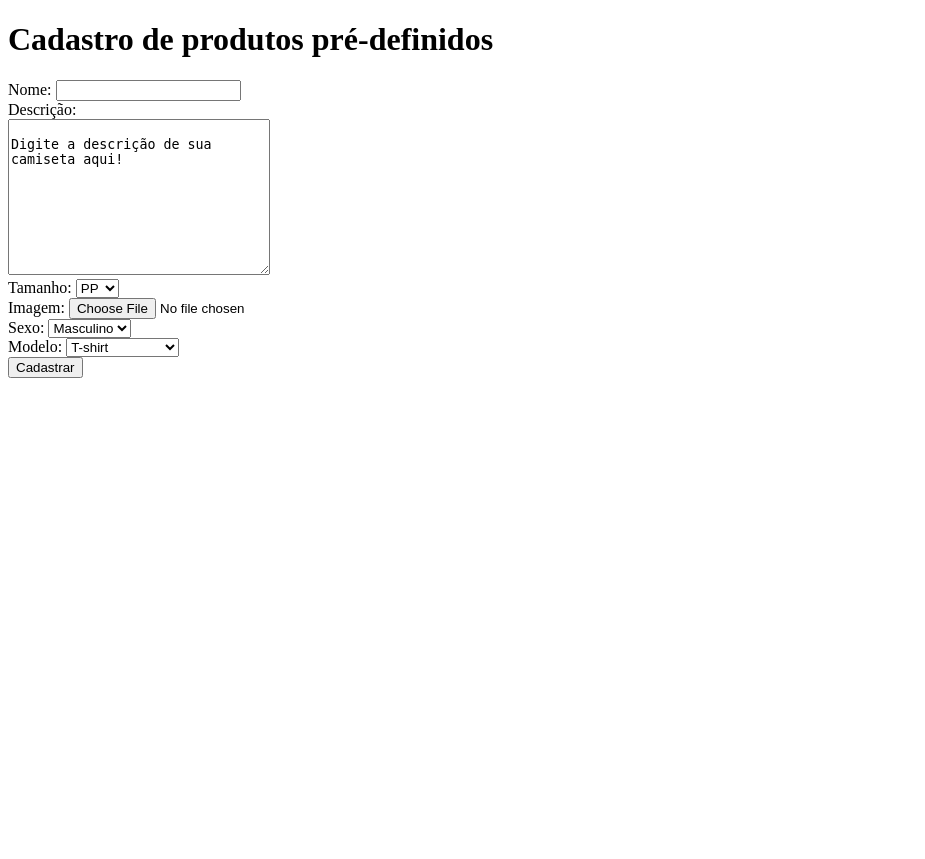
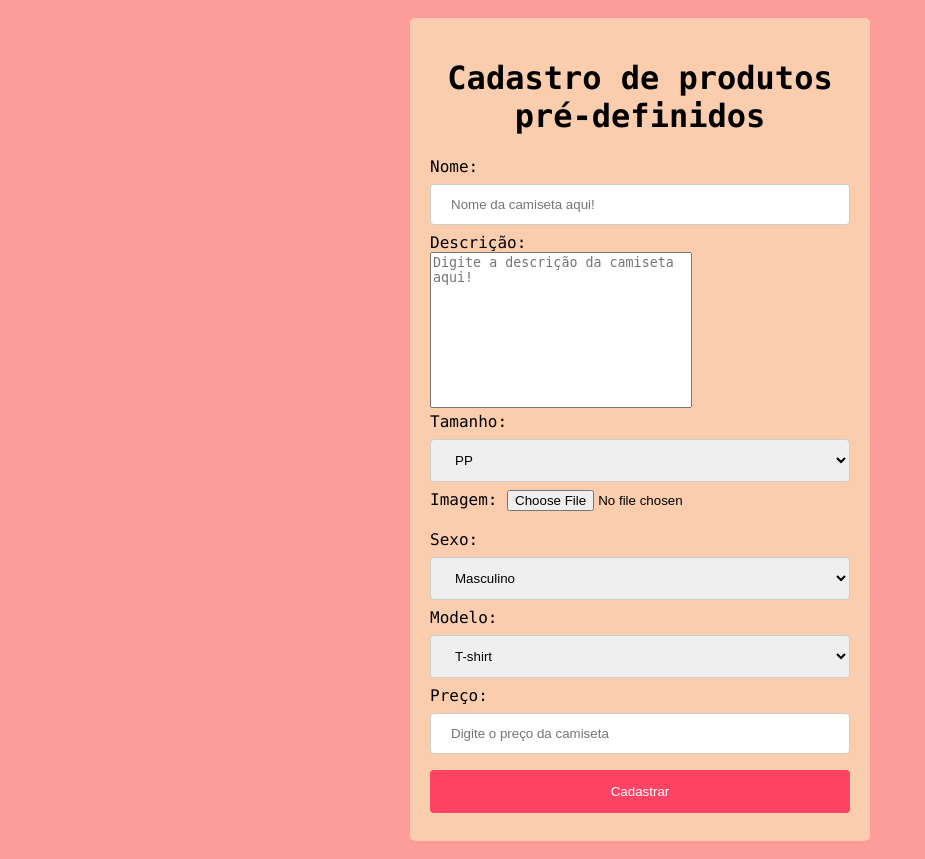
Before and after one commit to Pebarrocha/projetoSitePersonalizarCamiseta, a PHP site: page /cadastroProdutoPreDefinidoVIEW.php in a window 1280 px wide. Shown: the whole page, without its empty margins (0-925 px from the left). Before the commit the page ends 378 px from the top, so only its background shows below. Run offline with PHP 8.4, Linux system fonts and the light colour scheme.

Commit message:
VIEW + PREPARAÇÃO PARA CSS

```diff
--- a/view/cadastroProdutoPreDefinidoVIEW.php
+++ b/view/cadastroProdutoPreDefinidoVIEW.php
@@ -19,7 +19,7 @@ Processo('incluir');
 <html>
 	<head lang="pt-br">
 		<meta charset="utf-8">
-		<!--<link rel="stylesheet" type="text/css" href="css/estilo_cadastro_cliente.css">-->
+		<link rel="stylesheet" type="text/css" href="css/predefinido.css?13082018">
 		<title>Cadastro de Camisetas Pré-Definidas</title>
 
 		<style type="text/css">
@@ -30,21 +30,21 @@ Processo('incluir');
 
 	<body>
 
-		<h1> Cadastro de produtos pré-definidos </h1>
+
 
 		<!--
 			Criação dos formularios para recebimento das informações digitadas pelo usuário
 			O input do formulario (a entrada) é representada pelo seu "name", o valor do name do input será responsavel por enviar o valor do dado digitado pra o controller e depois para o banco de dados
 		-->
+		<div>
+			<h1> Cadastro de produtos pré-definidos </h1>
 		<form action="#" name="form" id="form" method="post">
 
 			<label>Nome:</label>
-			<input type="text" name="nome" id="nome"> <br>
+			<input type="text" name="nome" id="nome" placeholder="Nome da camiseta aqui!"> <br>
 
 			<label>Descrição:</label> <br>
-			<textarea name="descricao" id="descricao" rows="10" cols="30">
-				Digite a descrição de sua camiseta aqui!
-			</textarea><br>
+			<textarea name="descricao" id="descricao" rows="10" cols="30" placeholder="Digite a descrição da camiseta aqui!"></textarea><br>
 
 			<label>Tamanho:</label> <select name="tamanho" id="tamanho">
 				<option value="PP">PP</option>
@@ -55,7 +55,7 @@ Processo('incluir');
 			</select><br>
 
 			<label>Imagem:</label> <input type="file" name="imagem"><br>
-
+			<br>
 			<label>Sexo:</label> <select name="sexo" id="sexo">
 				<option value="masculino">Masculino</option>
 				<option value="feminino">Feminino</option>
@@ -69,11 +69,15 @@ Processo('incluir');
 				<option value="cropped">Cropped</option>
 			</select><br>
 
+			<label>Preço:</label>
+				<input type="text" name="preco" id="preco" placeholder="Digite o preço da camiseta">
+
 			<!--O primeiro button é visivel para o usuário. Quando ele é clicado ele aciona a função submitForm() do
 			java script, que disparará os inputs dos forms para a página controller
 				O segundo botão é invisivel, ele será ativado dentro da função, e o controller receberá ele para poder enfim liberar os inputs -->
 			<input type="button" name="button" id="button" value="Cadastrar" onclick="submitForm()">
 			<input type="hidden" name="ok" id="ok">
+		</div>
 
 		</form>
 
```
